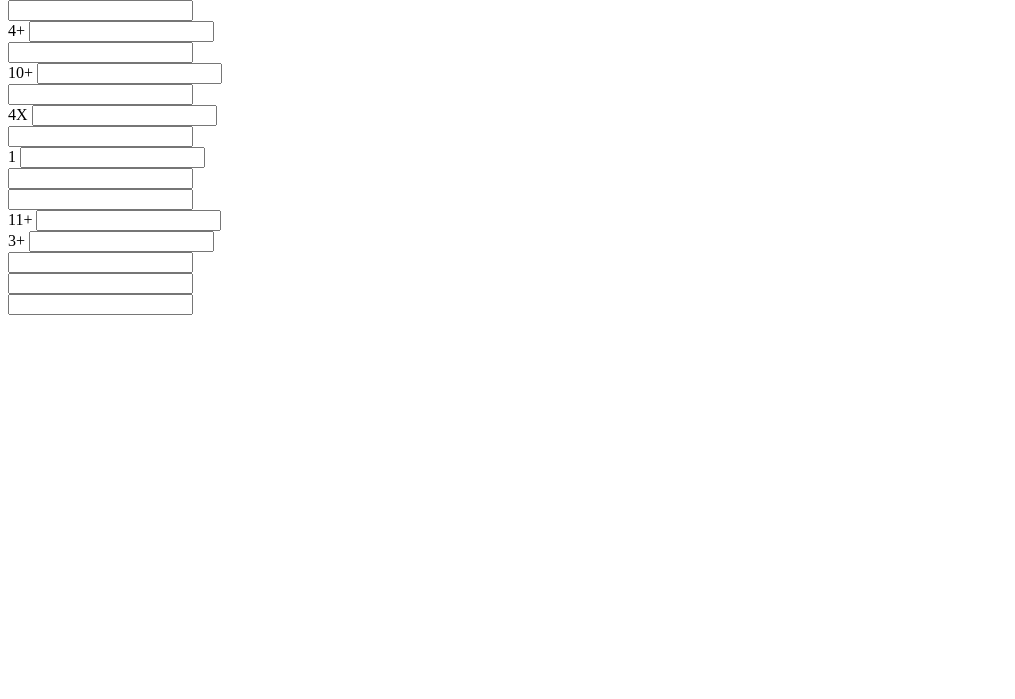
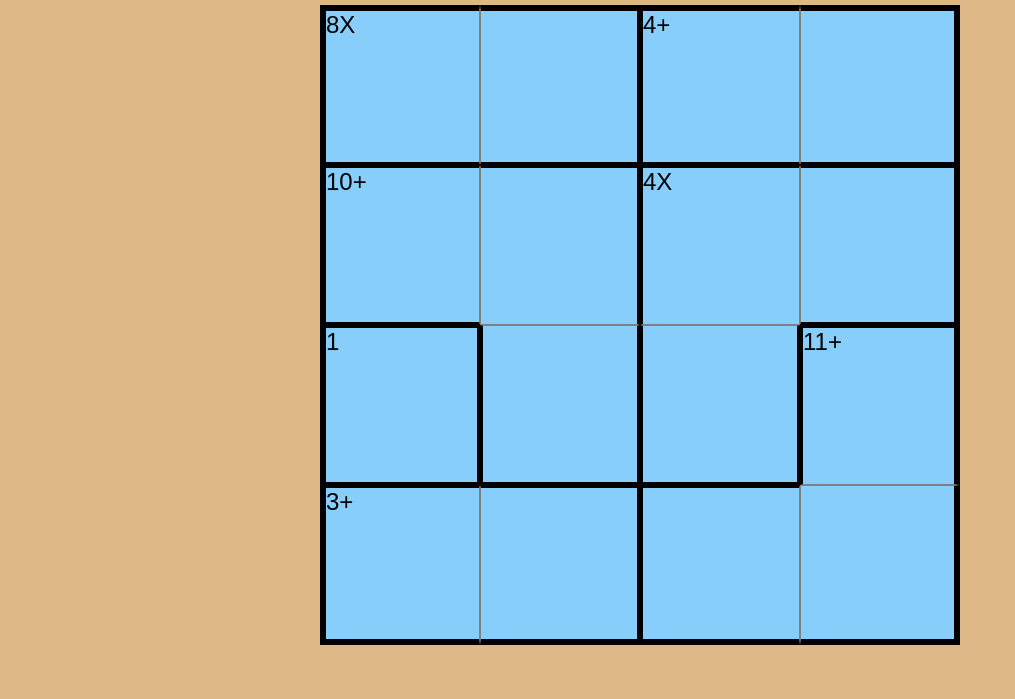
Before and after one commit to GreyDaCaLa/flexboxAndGrid, a plain HTML site: page index.html in a window 1280 px wide. Shown: the part 101-800 px from the top of the page, without its empty margins (0-1015 px from the left). Drawn offline with Linux system fonts and the light colour scheme.

Commit message:
Forgot to go live and insure it looked okay---has fixes

```diff
--- a/index.css
+++ b/index.css
@@ -82,7 +82,7 @@ body {
 input {
     background-color: lightskyblue;
     font-size: 2rem;
-    /*border: none;*/
+    border: none;
 }
 .answer {
     width: 50%;
--- a/index.html
+++ b/index.html
@@ -4,7 +4,7 @@
     <meta charset="UTF-8" />
     <meta http-equiv="X-UA-Compatible" content="IE=edge" />
     <meta name="viewport" content="width=device-width, initial-scale=1.0" />
-    <link rel="stylesheet" href="style.css" />
+    <link rel="stylesheet" href="index.css" />
     <title>KenKen Exercise</title>
   </head>
   <body>
```
